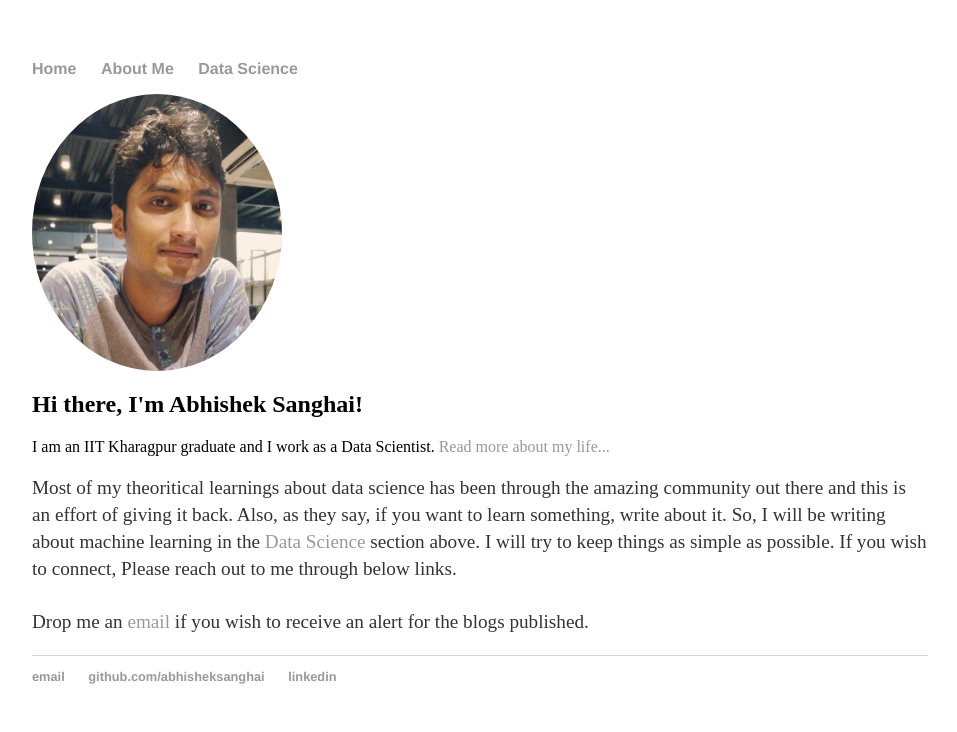
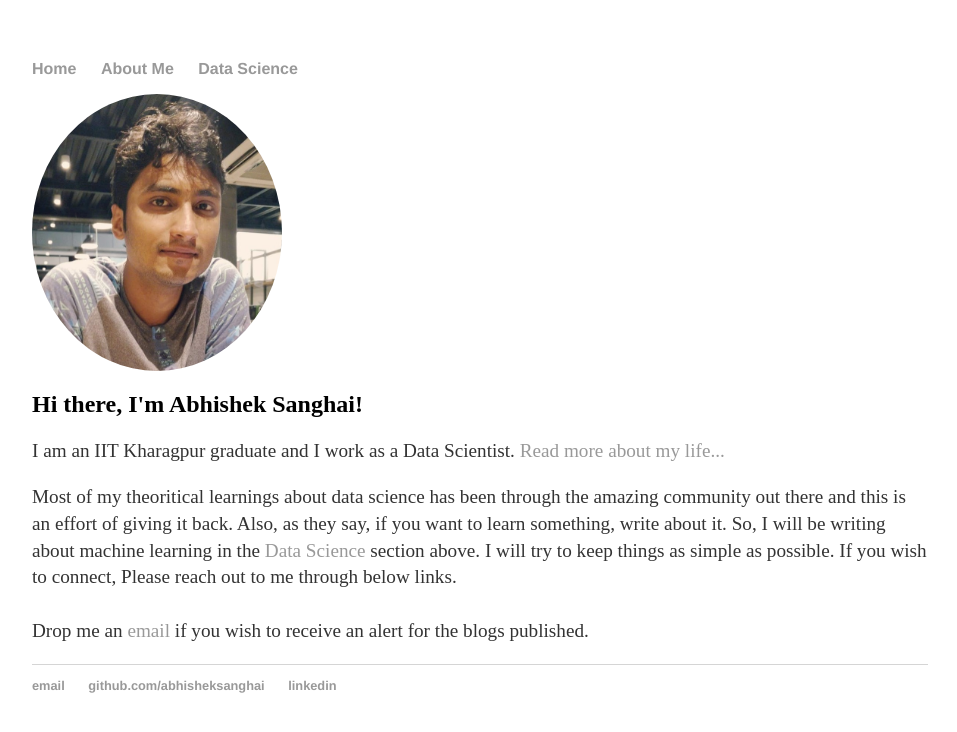
Before and after one commit to abhisheksanghai/abhisheksanghai.github.io, a Jekyll site: the page built from index.html, in a window 1280 px wide. Shown: the top 732 px of the page, without its empty margins (160-1117 px from the left). Built offline with Jekyll 4.4.1, drawn with Linux system fonts in a browser that asks for light colours.

```diff
--- a/index.html
+++ b/index.html
@@ -4,9 +4,8 @@ title: Abhishek Sanghai, Exploring!
 ---
 <div class="blurb">
 	<img class = "pic" src="/images/Abhishek_Sanghai.jpg" alt="AbhishekSanghai" width="250" align="middle" >
-	<p> <h2>Hi there, I'm Abhishek Sanghai!</h2>
-		I am an IIT Kharagpur graduate and I work as a Data Scientist. <a href="/about">Read more about my life...</a>
-	</p>
+	<h2> Hi there, I'm Abhishek Sanghai! </h2>
+	<p> I am an IIT Kharagpur graduate and I work as a Data Scientist. <a href="/about">Read more about my life...</a> </p>
 
 	<p>  Most of my theoritical learnings about data science has been through the amazing community out there and this is an effort
 		of giving it back. Also, as they say, if you want to learn something, write about it. So, I will be writing about
```
